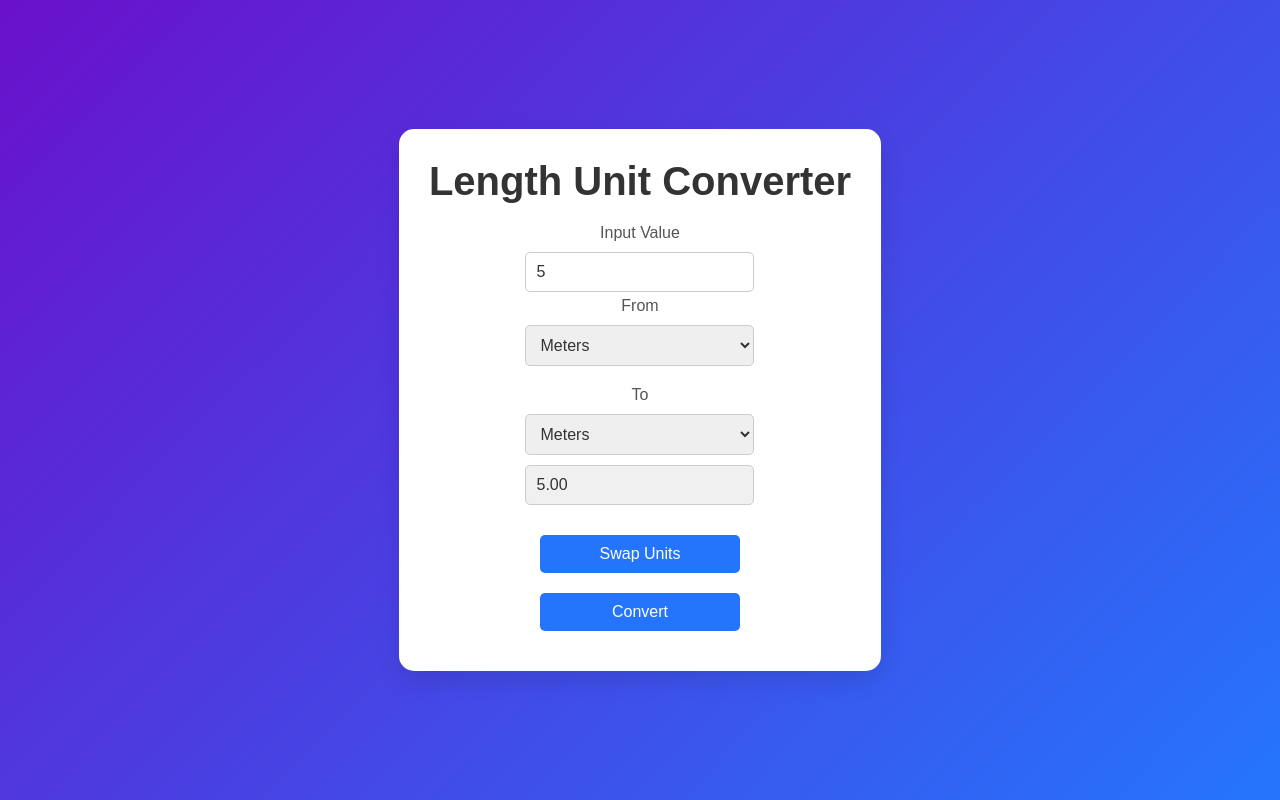
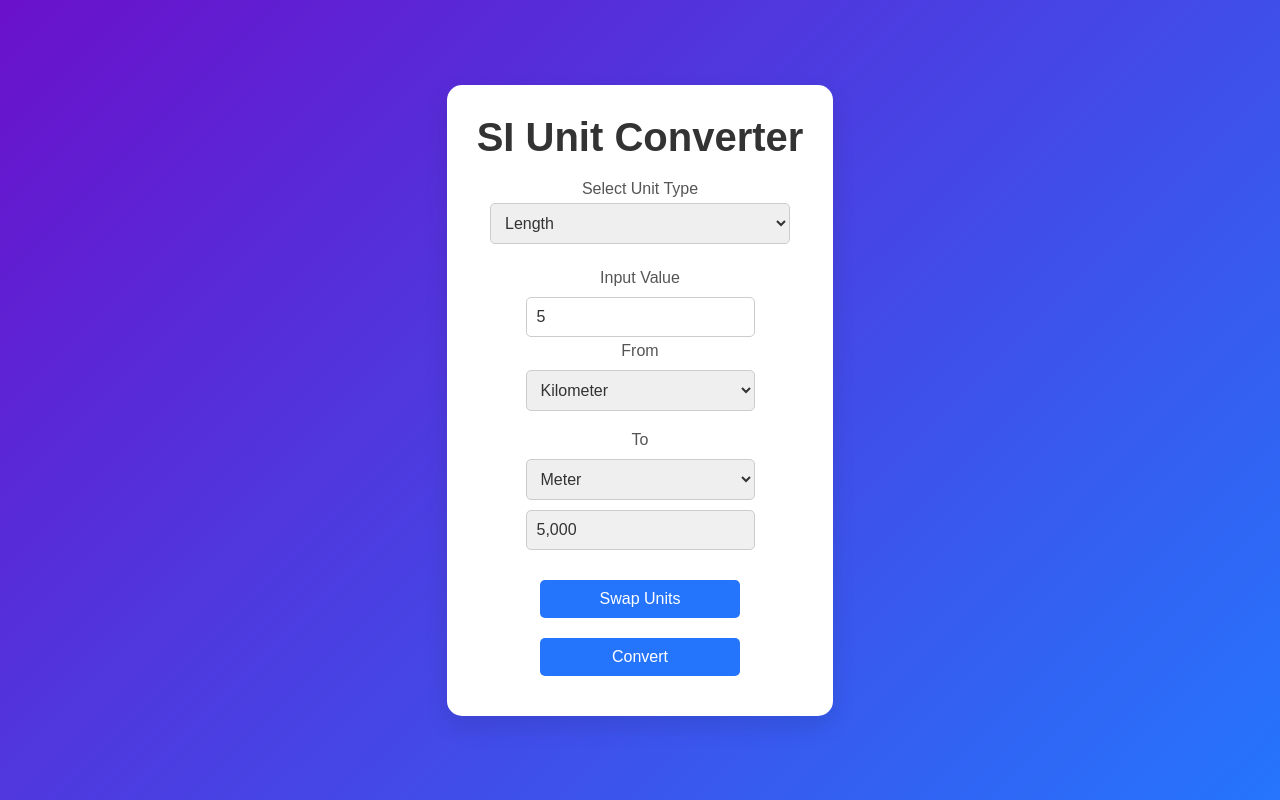
Before and after one commit to MusaShageer/scientific-calculator, a plain HTML site: page src/converter.html in a window 1280 px wide. Both pictures are taken after typing "5" into the empty fields and a click on the button "Convert". Drawn offline with Linux system fonts and the light colour scheme.

Commit message:
converter functionality
completed javascropt fpr converter

```diff
--- a/src/converter.html
+++ b/src/converter.html
@@ -3,44 +3,39 @@
 <head>
     <meta charset="UTF-8">
     <meta name="viewport" content="width=device-width, initial-scale=1.0">
-    <title>Length Unit Converter</title>
+    <title>SI Unit Converter</title>
     <link rel="stylesheet" href="converterstylr.css">
 </head>
 <body>
     <div class="container">
-        <h1>Length Unit Converter</h1>
+        <h1>SI Unit Converter</h1>
+
+        <div class="unit-type-selector">
+            <label for="unitType">Select Unit Type</label>
+            <select id="unitType">
+                <option value="length" selected>Length</option>
+                <option value="area">Area</option>
+                <option value="temperature">Temperature</option>
+                <option value="weight">Weight</option>
+            </select>
+        </div>
+
         <div class="converter">
             <div class="input-section">
                 <label for="inputValue">Input Value</label>
                 <input type="number" id="inputValue" placeholder="Enter value" />
 
                 <label for="inputUnit">From</label>
-                <select id="inputUnit">
-                    <option value="meters">Meters</option>
-                    <option value="kilometers">Kilometers</option>
-                    <option value="miles">Miles</option>
-                    <option value="feet">Feet</option>
-                    <option value="inches">Inches</option>
-                    <option value="centimeters">Centimeters</option>
-                    <option value="millimeters">Millimeters</option>
-                    <option value="yards">Yards</option>
-                </select>
+                <select id="inputUnit"></select>
             </div>
+
             <div class="output-section">
                 <label for="outputUnit">To</label>
-                <select id="outputUnit">
-                    <option value="meters">Meters</option>
-                    <option value="kilometers">Kilometers</option>
-                    <option value="miles">Miles</option>
-                    <option value="feet">Feet</option>
-                    <option value="inches">Inches</option>
-                    <option value="centimeters">Centimeters</option>
-                    <option value="millimeters">Millimeters</option>
-                    <option value="yards">Yards</option>
-                </select>
+                <select id="outputUnit"></select>
 
                 <input type="text" id="outputValue" placeholder="Converted value" readonly />
             </div>
+
             <button id="swapButton">Swap Units</button>
             <button id="convertButton">Convert</button>
         </div>
--- a/src/converter.js
+++ b/src/converter.js
@@ -1,112 +1,187 @@
-document.getElementById('convertButton').addEventListener('click', function() {
-    // Step 1: Retrieve the input value and ensure it's a valid number
-    const inputValue = parseFloat(document.getElementById('inputValue').value);
+const unitTypeSelect = document.getElementById("unitType");
+const inputUnit = document.getElementById("inputUnit");
+const outputUnit = document.getElementById("outputUnit");
+const inputValue = document.getElementById("inputValue");
+const outputValue = document.getElementById("outputValue");
+const convertButton = document.getElementById("convertButton");
+const swapButton = document.getElementById("swapButton");
 
-    // If input is not a number, alert the user and stop the function
-    if (isNaN(inputValue) || inputValue === "") {
-        alert("Please enter a valid number.");
+// Unit definitions and conversion to base units
+const unitData = {
+    length: {
+        base: "meter",
+        units: {
+            kilometer: 1000,
+            meter: 1,
+            centimeter: 0.01,
+            micrometer: 1e-6,
+            nanometer: 1e-9,
+            inch: 0.0254,
+            foot: 0.3048,
+            yard: 0.9144,
+            mile: 1609.344,
+            nauticalmile: 1852,
+        }
+    },
+    area: {
+        base: "squaremeter",
+        units: {
+            squarekilometer: 1e6,
+            squaremeter: 1,
+            squarecentimeter: 0.0001,
+            squaremillimeter: 0.000001,
+            hectare: 10000,
+            acre: 4046.8564224,
+            squaremile: 2.59e6,
+            squareyard: 0.836127,
+            squarefoot: 0.092903,
+            squareinch: 0.00064516,
+        }
+    },
+    temperature: {
+        units: {
+            celsius: {
+                toKelvin: val => val + 273.15,
+                fromKelvin: val => val - 273.15
+            },
+            fahrenheit: {
+                toKelvin: val => (val - 32) * 5/9 + 273.15,
+                fromKelvin: val => (val - 273.15) * 9/5 + 32
+            },
+            kelvin: {
+                toKelvin: val => val,
+                fromKelvin: val => val
+            }
+        }
+    },
+    weight: {
+        base: "kilogram",
+        units: {
+            kilogram: 1,
+            gram: 0.001,
+            milligram: 1e-6,
+            microgram: 1e-9,
+            ton: 1000,
+            pound: 0.453592,
+            ounce: 0.0283495,
+            stone: 6.35029,
+        }
+    }
+};
+
+// Populate units in dropdowns
+function populateUnits(unitType) {
+    inputUnit.innerHTML = "";
+    outputUnit.innerHTML = "";
+
+    const units = unitType === "temperature"
+        ? Object.keys(unitData[unitType].units)
+        : Object.keys(unitData[unitType].units);
+
+    for (const unit of units) {
+        const option1 = document.createElement("option");
+        const option2 = document.createElement("option");
+        option1.value = unit;
+        option2.value = unit;
+        option1.textContent = capitalize(unit);
+        option2.textContent = capitalize(unit);
+        inputUnit.appendChild(option1);
+        outputUnit.appendChild(option2);
+    }
+
+    // Default selection
+    inputUnit.selectedIndex = 0;
+    outputUnit.selectedIndex = 1;
+}
+
+function capitalize(word) {
+    return word.replace(/([a-z])([A-Z])/g, "$1 $2") // camelCase to space
+               .replace(/^./, str => str.toUpperCase());
+}
+
+// Conversion logic dispatcher
+function convertValue(value, from, to, type) {
+    if (type === "temperature") {
+        const kelvin = unitData.temperature.units[from].toKelvin(value);
+        return unitData.temperature.units[to].fromKelvin(kelvin);
+    } else {
+        const unitMap = unitData[type].units;
+        const baseValue = value * unitMap[from];
+        return baseValue / unitMap[to];
+    }
+}
+
+// Handle Convert button click
+convertButton.addEventListener("click", () => {
+    const unitType = unitTypeSelect.value;
+    const from = inputUnit.value;
+    const to = outputUnit.value;
+    const value = parseFloat(inputValue.value);
+
+    if (isNaN(value)) {
+        outputValue.value = "Enter a valid number";
         return;
     }
 
-    // Step 2: Identify the selected units for conversion
-    const inputUnit = document.getElementById('inputUnit').value;
-    const outputUnit = document.getElementById('outputUnit').value;
-
-    // Step 3: Define the conversion rates between units
-    const conversions = {
-        meters: {
-            meters: 1,
-            kilometers: 0.001,
-            miles: 0.000621371,
-            feet: 3.28084,
-            inches: 39.3701,
-            centimeters: 100,
-            millimeters: 1000,
-            yards: 1.09361
-        },
-        kilometers: {
-            meters: 1000,
-            kilometers: 1,
-            miles: 0.621371,
-            feet: 3280.84,
-            inches: 39370.1,
-            centimeters: 100000,
-            millimeters: 1000000,
-            yards: 1093.61
-        },
-        miles: {
-            meters: 1609.34,
-            kilometers: 1.60934,
-            miles: 1,
-            feet: 5280,
-            inches: 63360,
-            centimeters: 160934,
-            millimeters: 1609340,
-            yards: 1760
-        },
-        feet: {
-            meters: 0.3048,
-            kilometers: 0.0003048,
-            miles: 0.000189394,
-            feet: 1,
-            inches: 12,
-            centimeters: 30.48,
-            millimeters: 304.8,
-            yards: 0.333333
-        },
-        inches: {
-            meters: 0.0254,
-            kilometers: 0.0000254,
-            miles: 0.0000157828,
-            feet: 0.0833333,
-            inches: 1,
-            centimeters: 2.54,
-            millimeters: 25.4,
-            yards: 0.0277778
-        },
-        centimeters: {
-            meters: 0.01,
-            kilometers: 0.00001,
-            miles: 0.00000621371,
-            feet: 0.0328084,
-            inches: 0.393701,
-            centimeters: 1,
-            millimeters: 10,
-            yards: 0.0109361
-        },
-        millimeters: {
-            meters: 0.001,
-            kilometers: 0.000001,
-            miles: 0.000000621371,
-            feet: 0.00328084,
-            inches: 0.0393701,
-            centimeters: 0.1,
-            millimeters: 1,
-            yards: 0.00109361
-        },
-        yards: {
-            meters: 0.9144,
-            kilometers: 0.0009144,
-            miles: 0.000568182,
-            feet: 3,
-            inches: 36,
-            centimeters: 91.44,
-            millimeters: 914.4,
-            yards: 1
-        }
-    };
-
-    // Step 4: Perform the conversion using the selected units and conversion rates
-    let convertedValue = (inputValue * conversions[inputUnit][outputUnit]).toFixed(2);
-
-    // Step 5: Display the converted value in the output field
-    document.getElementById('outputValue').value = convertedValue;
+    const result = convertValue(value, from, to, unitType);
+    outputValue.value = result.toLocaleString(undefined, { maximumFractionDigits: 10 });
 });
 
-document.getElementById('swapButton').addEventListener('click', function() {
-    // Swap the selected input and output units
-    let inputUnit = document.getElementById('inputUnit').value;
-    let outputUnit = document.getElementById('outputUnit').value;
-    document.getElementById('inputUnit').value = outputUnit;
-    document.getElementById('outputUnit').value = inputUnit;
+// Handle Swap button
+swapButton.addEventListener("click", () => {
+    const temp = inputUnit.value;
+    inputUnit.value = outputUnit.value;
+    outputUnit.value = temp;
+    convertButton.click();
 });
+
+// Handle unit type change
+unitTypeSelect.addEventListener("change", () => {
+    populateUnits(unitTypeSelect.value);
+    outputValue.value = "";
+    inputValue.value = "";
+});
+
+// Initial load
+populateUnits("length");
+inputUnit.addEventListener("change", () => {
+    outputValue.value = "";
+});
+
+outputUnit.addEventListener("change", () => {
+    outputValue.value = "";
+});
+
+// Add a space after "square" for area units in dropdowns
+function prettifyUnit(unit, type) {
+    if (type === "area" && unit.startsWith("square")) {
+        return "Square " + capitalize(unit.slice(6));
+    }
+    return capitalize(unit);
+}
+
+// Override populateUnits to use prettifyUnit for area
+const originalPopulateUnits = populateUnits;
+populateUnits = function(unitType) {
+    inputUnit.innerHTML = "";
+    outputUnit.innerHTML = "";
+
+    const units = Object.keys(unitData[unitType].units);
+
+    for (const unit of units) {
+        const option1 = document.createElement("option");
+        const option2 = document.createElement("option");
+        option1.value = unit;
+        option2.value = unit;
+        option1.textContent = prettifyUnit(unit, unitType);
+        option2.textContent = prettifyUnit(unit, unitType);
+        inputUnit.appendChild(option1);
+        outputUnit.appendChild(option2);
+    }
+
+    inputUnit.selectedIndex = 0;
+    outputUnit.selectedIndex = 1;
+};
+
+// Re-populate units on initial load to apply prettify
+populateUnits(unitTypeSelect.value);
--- a/src/converterstylr.css
+++ b/src/converterstylr.css
@@ -80,3 +80,24 @@ input[readonly] {
 #swapButton:hover, #convertButton:hover {
     background-color: #6a11cb;
 }
+
+.unit-type-selector {
+    margin-bottom: 20px;
+}
+
+.unit-type-selector label {
+    font-size: 1em;
+    margin-bottom: 5px;
+    color: #555;
+}
+
+.unit-type-selector select {
+    padding: 10px;
+    margin-top: 5px;
+    border: 1px solid #ccc;
+    border-radius: 5px;
+    font-size: 1em;
+    width: 100%;
+    max-width: 300px;
+    color: #333;
+}
```
